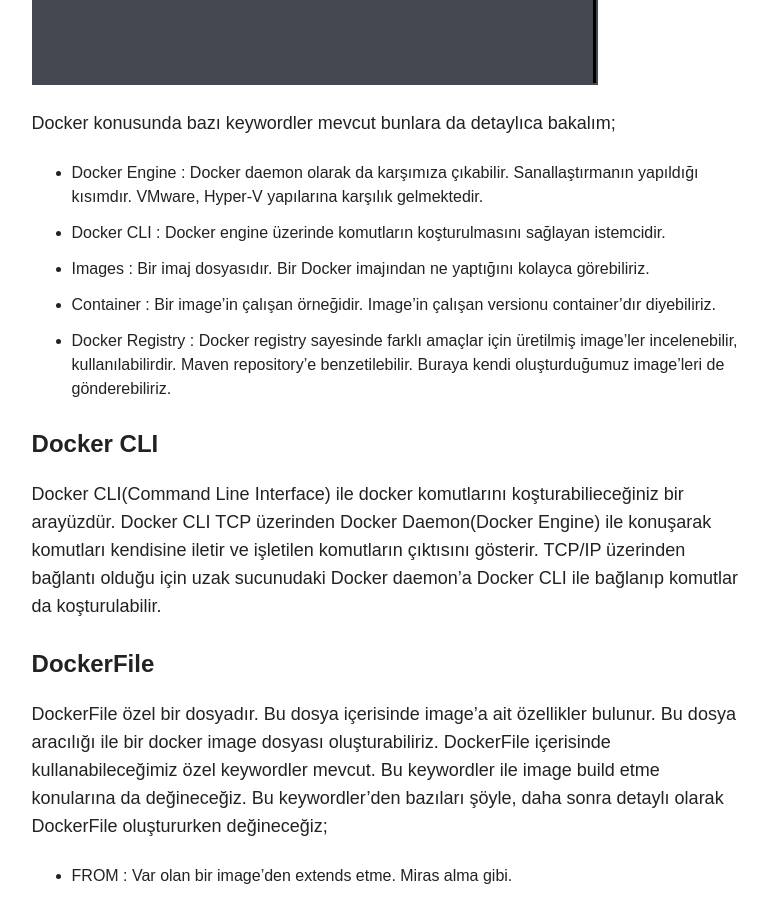
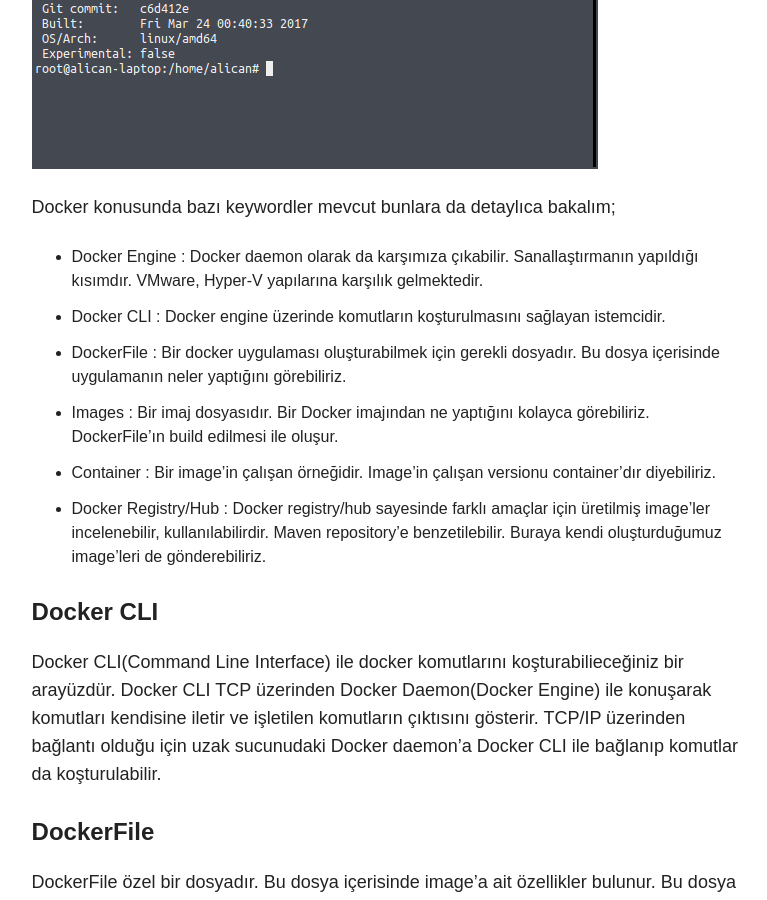
Before and after one commit to AlicanAkkus/alicanakkus.github.io, a Jekyll site: the page built from _posts/docker/2017-04-02-docker-introduction.md, in a window 1280 px wide and 900 px high, scrolled down 1876 px. Shown: the whole window, without its empty margins (348-1115 px from the left). Built offline with Jekyll 4.4.1, drawn with Linux system fonts in a browser that asks for light colours; nearby versions of some CDN libraries; library files that are not in the unit come from our copies; comment, search, counter and statistics services are not loaded; some of the changed text lies outside the part shown.

Commit message:
edited docker intro post

```diff
--- a/_posts/docker/2017-04-02-docker-introduction.md
+++ b/_posts/docker/2017-04-02-docker-introduction.md
@@ -9,7 +9,7 @@
 
 ### Docker
 
-Docker, temelde bir sanallaştırma teknolojisi olarak tarif edilebilir. Temelinde ise Linux Containers vardır. Linux Container(LXC) üzerine kurulmuş birbirinden izole olarak çalışabilen Container'lardan oluşan bir yapıdır.
+Docker, temelde bir sanallaştırma teknolojisi olarak tarif edilebilir. Temelinde ise Linux Containers vardır. Linux Container(LXC) üzerine kurulmuş birbirinden izole olarak çalışabilen Container'lardan oluşan bir yapıdır. Uygulama/process sanallaştırma işlemini yapar. Yani uygulama bağımlılıklarını minimize eder ve bir iki işlem ile uygulamaların/process'lerin koşturulmasını sağlar. Kısacası Docker ile bir uygulamanın dağıtılması, paylaşılması kolaylaştırılmaktadır.
 
 > LXC, 2008 yılında Linux Kernel'e eklenen bir yapıdır.
 
@@ -30,9 +30,10 @@
 Docker konusunda bazı keywordler mevcut bunlara da detaylıca bakalım;
 * Docker Engine : Docker daemon olarak da karşımıza çıkabilir. Sanallaştırmanın yapıldığı kısımdır. VMware, Hyper-V yapılarına karşılık gelmektedir.
 * Docker CLI : Docker engine üzerinde komutların koşturulmasını sağlayan istemcidir.
-* Images : Bir imaj dosyasıdır. Bir Docker imajından ne yaptığını kolayca görebiliriz.
+* DockerFile : Bir docker uygulaması oluşturabilmek için gerekli dosyadır. Bu dosya içerisinde uygulamanın neler yaptığını görebiliriz.
+* Images : Bir imaj dosyasıdır. Bir Docker imajından ne yaptığını kolayca görebiliriz. DockerFile'ın build edilmesi ile oluşur.
 * Container : Bir image'in çalışan örneğidir. Image'in çalışan versionu container'dır diyebiliriz.
-* Docker Registry : Docker registry sayesinde farklı amaçlar için üretilmiş image'ler incelenebilir, kullanılabilirdir. Maven repository'e benzetilebilir. Buraya kendi oluşturduğumuz image'leri de gönderebiliriz.
+* Docker Registry/Hub : Docker registry/hub sayesinde farklı amaçlar için üretilmiş image'ler incelenebilir, kullanılabilirdir. Maven repository'e benzetilebilir. Buraya kendi oluşturduğumuz image'leri de gönderebiliriz.
 
 
 #### Docker CLI
```
